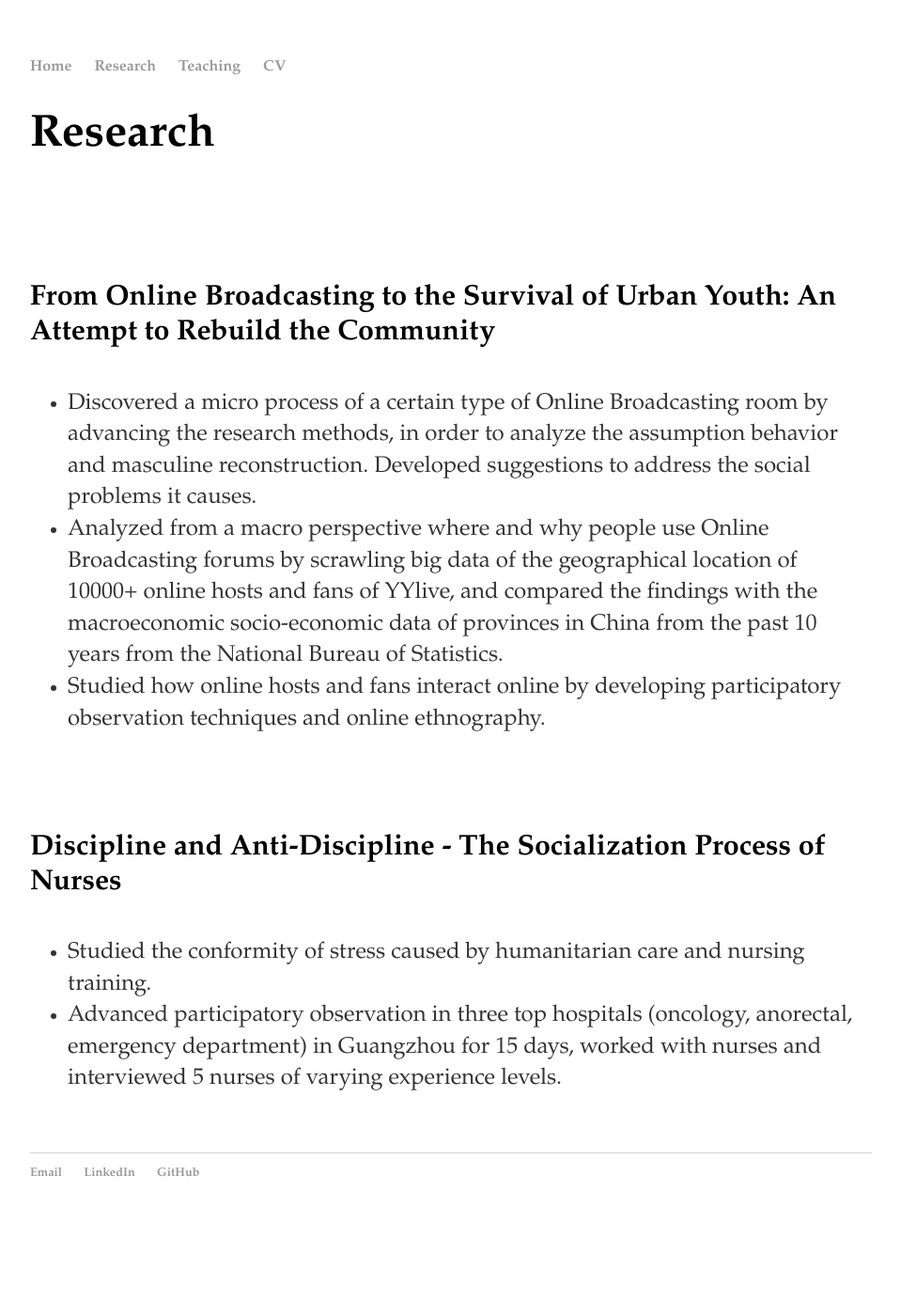
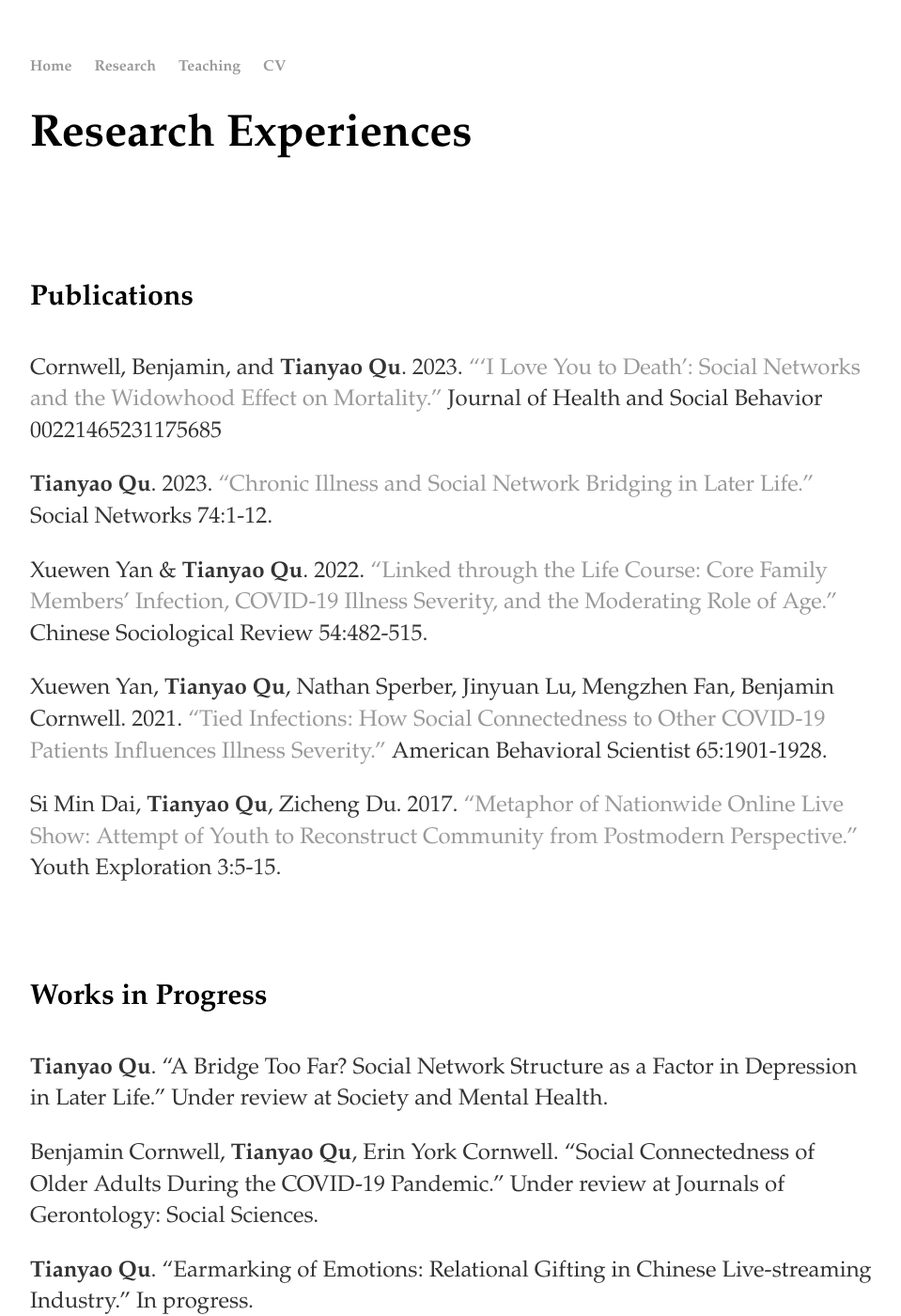
Before and after one commit to windyqu/windyqu.github.io, a Jekyll site: the page built from research/index.html, in a window 1280 px wide and 1400 px high. Shown: the whole window at 94% size, without its empty margins (160-1119 px from the left). Built offline with Jekyll 4.4.1, drawn with Linux system fonts in a browser that asks for light colours; some of the changed text lies outside the part shown.

Commit message:
Add files via upload

```diff
--- a/research/index.html
+++ b/research/index.html
@@ -5,18 +5,119 @@ title: Tianyao Qu's Homepage
 
 
 <div class="blurb">
-  <h1>Research</h1>
+  <h1>Research Experiences</h1>
   <br><br><br>
-  <h4>From Online Broadcasting to the Survival of Urban Youth: An Attempt to Rebuild the Community</h4>
+  <h4>Publications</h4>
+	<p>
+		Cornwell, Benjamin, and <b>Tianyao Qu</b>. 2023. <a href="https://doi.org/10.1177/00221465231175685" target="_blank">“‘I Love You to Death’: Social Networks and the Widowhood Effect on Mortality.”</a> Journal of Health and Social Behavior 00221465231175685
+	</p>
+	<p>
+		<b>Tianyao Qu</b>. 2023. <a href="https://doi.org/10.1016/j.socnet.2023.01.007" target="_blank">“Chronic Illness and Social Network Bridging in Later Life.”</a> Social Networks 74:1-12.
+	</p>
+	<p>
+		Xuewen Yan & <b>Tianyao Qu</b>. 2022. <a href="https://doi.org/10.1080/21620555.2021.1934824" target="_blank">“Linked through the Life Course: Core Family Members’ Infection, COVID-19 Illness Severity, and the Moderating Role of Age.”</a> Chinese Sociological Review 54:482-515.
+	</p>
+	<p>
+		Xuewen Yan, <b>Tianyao Qu</b>, Nathan Sperber, Jinyuan Lu, Mengzhen Fan, Benjamin Cornwell. 2021. <a href="https://doi.org/10.1177/00027642211003138" target="_blank">“Tied Infections: How Social Connectedness to Other COVID-19 Patients Influences Illness Severity.”</a> American Behavioral Scientist 65:1901-1928.
+	</p>
+	<p>
+		Si Min Dai, <b>Tianyao Qu</b>, Zicheng Du. 2017. <a href="http://www.cqvip.com/qk/81600x/201703/672378123.html" target="_blank">“Metaphor of Nationwide Online Live Show: Attempt of Youth to Reconstruct Community from Postmodern Perspective.”</a> Youth Exploration 3:5-15.
+	</p>
+  <br><br>
+  <h4>Works in Progress</h4>
+	<p>
+		<b>Tianyao Qu</b>. “A Bridge Too Far? Social Network Structure as a Factor in Depression in Later Life.” Under review at Society and Mental Health.
+	</p>
+	<p>
+		Benjamin Cornwell, <b>Tianyao Qu</b>, Erin York Cornwell. “Social Connectedness of Older Adults During the COVID-19 Pandemic.” Under review at Journals of Gerontology: Social Sciences.
+	</p>
+	<p>
+		<b>Tianyao Qu</b>. “Earmarking of Emotions: Relational Gifting in Chinese Live-streaming Industry.” In progress.
+	</p>
+	<p>
+		<b>Tianyao Qu</b>. “Digital Use and Social Structure of Everyday Social Interactions.” In progress.
+	</p>
+	<p>
+		<b>Tianyao Qu</b>. “Is Power Attractive in Later Life? Social Networks and Physical Appearance among Older Adults.” In progress.
+	</p>
+  <br><br>
+  <h4>Invited Talks</h4>
+	<p>
+		Cornwell, Benjamin, and <b>Tianyao Qu</b>. “‘I Love You to Death.’ Social Networks and the Widowhood Effect on Mortality.” Duke Network Analysis Center, May 2022.
+
+	</p>
+  <br><br>
+  <h4>Presentations</h4>
+	<p>
+		<b>Tianyao Qu</b>. “A Bridge Too Far? Social Network Structure as Factor in Depression in Later Life,”
+	</p>
 	<ul>
-		<li>Discovered a micro process of a certain type of Online Broadcasting room by advancing the research methods, in order to analyze the assumption behavior and masculine reconstruction. Developed suggestions to address the social problems it causes. </li>
-		<li>Analyzed from a macro perspective where and why people use Online Broadcasting forums by scrawling big data of the geographical location of 10000+ online hosts and fans of YYlive, and compared the findings with the macroeconomic socio-economic data of provinces in China from the past 10 years from the National Bureau of Statistics.</li>
-		<li>Studied how online hosts and fans interact online by developing participatory observation techniques and online ethnography. </li>
+		<li>Presented at the Collaborative for Innovation in Data & Measurement in Aging (CIDMA) Workshop, Sep 2023</li>
+		<li>Sunbelt Conference (Social Networks, Health, and Well-being, Session), Portland, Oregon, June 2023</li>
+		<li>Paper Session at Annual Meeting of the Population Association of America (Social Isolation and Health Risks Session), New Orleans, April 2023</li>
+		<li>2023 Robin M. Williams, Jr. Best Paper Award, Department of Sociology, Cornell University</li>
+	</ul>
+	<p>
+		<b>Tianyao Qu</b>. “Earmarking of Emotions: Relational work in Chinese Live-Streaming Industry.”
+	</p>
+	<ul>
+		<li>Annual Meeting of the Society for Advancement of Socio-Economics (Grey Market, Session), Amsterdam, The Netherlands, July 2022</li>
+		<li>4th Annual Meeting of International Chinese Sociological Association (Paper Session), November 2021</li>
+		<li>Annual Meeting of the American Sociological Association (Economic Sociology, Round Table), August 2021</li>
+	</ul>
+	<p>
+		<b>Tianyao Qu</b>. “How Chronic Illness Reduces Social Network Bridging in Later Life.”
+	</p>
+	<ul>
+		<li>Paper Session at Annual Meeting of the Population Association of America (Social Relationships & Physical Health Session), Atlanta, April 2022</li>
+		<li>Paper Session at the 3rd North American Social Networks Conference (Ego-centric Networks), January 2021</li>
+		<li>Paper Session at Sunbelt Conference 2020</li>
+	</ul>
+	<p>
+		Xuewen Yan, <b>Tianyao Qu</b>. “Linked through the Life Course: The Influence of Core Family Members’ Infection on COVID-19 Illness Severity.” Paper Session at the 3rd North American Social Networks Conference (Beyond Contacts: Tracking COVID-19 Social Networks III), January 2021.
+	</p>
+	<p>
+		Xuewen Yan, <b>Tianyao Qu</b>. “Networked Infections: How Does Contracting COVID-19 Together with Loved Ones Affect Illness Severity?” Presentation at Cornell Population Center’s DemSemX Conference, July 2020.
+	</p>
+	<p>
+		<b>Tianyao Qu</b>, Hong Zhang, Yucheng Liang. “Social Class and Motivational Relevance of Other Human Beings: Evidence from Visual Attention in An Experimental Design.” Paper Session at Annual Meeting of Chinese Sociological Association (Social Mobility and Social Stratification), Kunming, China, August 2019.
+	</p>
+	<p>
+		<b>Tianyao Qu</b>, “The Influence of Internet Use on Social Capital: Analysis Based on CGSS2012 Data.” Paper Session at Annual Meeting of Chinese Sociological Association (Social Impact of Science and Technology), Shanghai, China, August 2017.
+	</p>
+  <br><br>
+  <h4>@Cornell University</h4>
+	<p>
+		Research Assistant for Benjamin Cornwell, Fall 2021 to Fall 2022
+	</p>
+	<ul>
+		<li>Project on Widowhood Effect and Social Network Structure Among Older Couples</li>
+		<li>Analyzed data from the National Social Life, Health, and Aging Project (NSHAP) from 2005-2015 using survival modeling techniques</li>
+	</ul>
+	<p>
+		Research Assistant for Cristobal Young, Benjamin Cornwell, and Barum Park, Summer 2021 to Summer 2022
+	</p>
+	<ul>
+		<li>Worked on Inequality and the Distribution of Social Capital: A Multi-Dataverse Team Project</li>
+		<li>Curated a variety of social capital measures from multiple datasets (General Social Survey 1972-2020, CPS, ANES, CNES, American Changing Lives 1986-2011, American Trends Panel Survey) and visualized their relationships with harmonized household income</li>
 	</ul>
   <br><br>
-  <h4>Discipline and Anti-Discipline - The Socialization Process of Nurses</h4>
+  <h4>@Sun Yat-sen University</h4>
+	<p>
+		Research Assistant for Department of Sociology, Spring 2018
+	</p>
 	<ul>
-		<li>Studied the conformity of stress caused by humanitarian care and nursing training.</li>
-		<li>Advanced participatory observation in three top hospitals (oncology, anorectal, emergency department) in Guangzhou for 15 days, worked with nurses and interviewed 5 nurses of varying experience levels. </li>
+		<li>Project on Drug Relapse Behavior in Guizhou, China</li>
+		<li>Worked on the development of a quantitative dataset from administrative records for further research</li>
+	</ul>
+	<p>
+		Research Assistant for Center for Social Survey, Department of Sociology, Summer 2016
+	</p>
+	<ul>
+		<li>Worked as a household interview supervisor for the 2016 China Labor Force Dynamics Survey, did on-site sample selection, drew maps for the community, trained student interviewers, monitor data quality during household visits</li>
+		<li>Led student interviewers to complete 120 household interview questionnaires in three selected communities in Shenzhen, Guangdong, and increased longitudinal sample follow-up rate by 10%</li>
+		<li>Data cleaning for “wrong fill” and “missing” items in 2016 CLDS and analyzed general patterns of hukou changes, work history, social participation, and health status of the migrant population in the Pearl River Delta region</li>
 	</ul>
   <br><br>
+
+</div><!-- /.blurb -->
```
